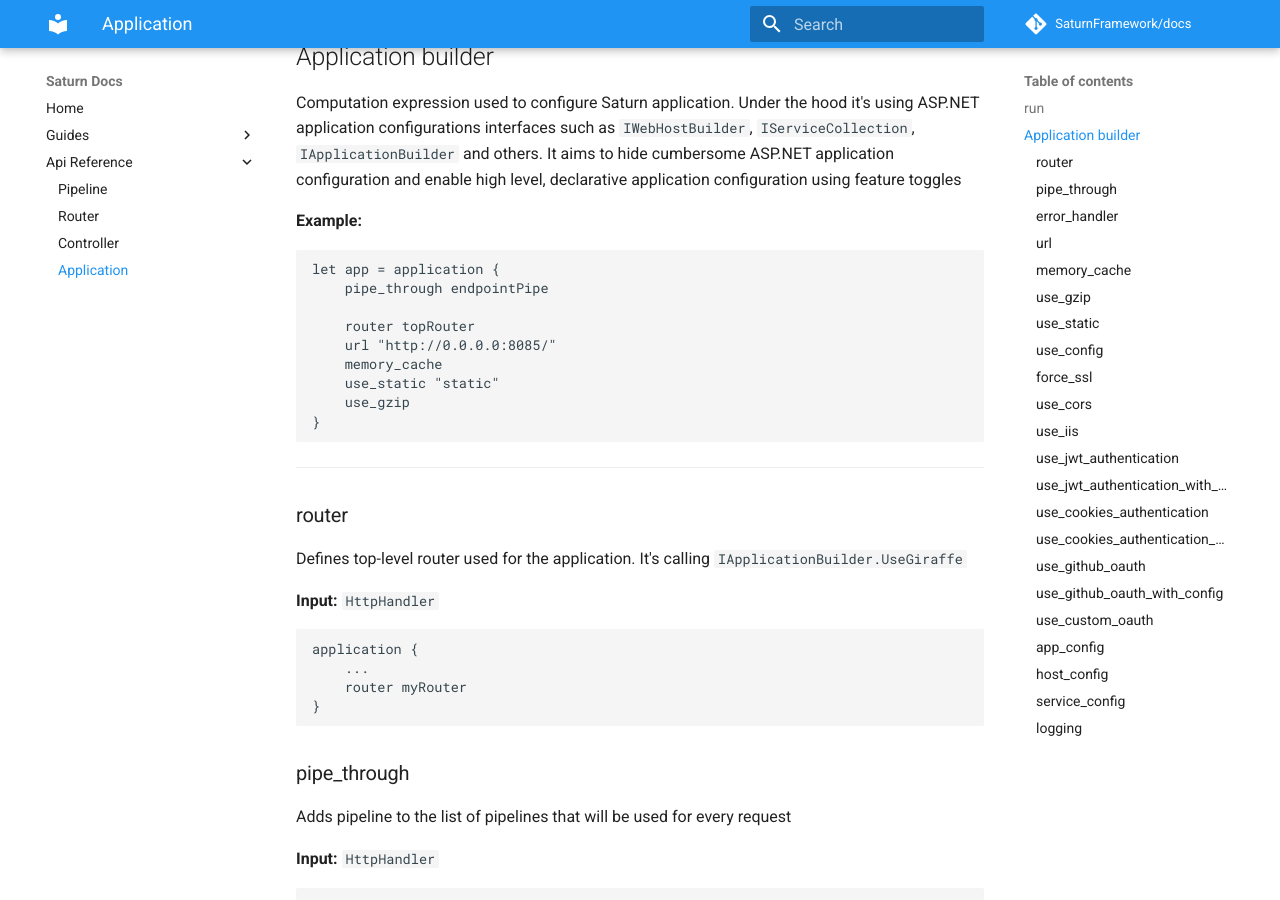
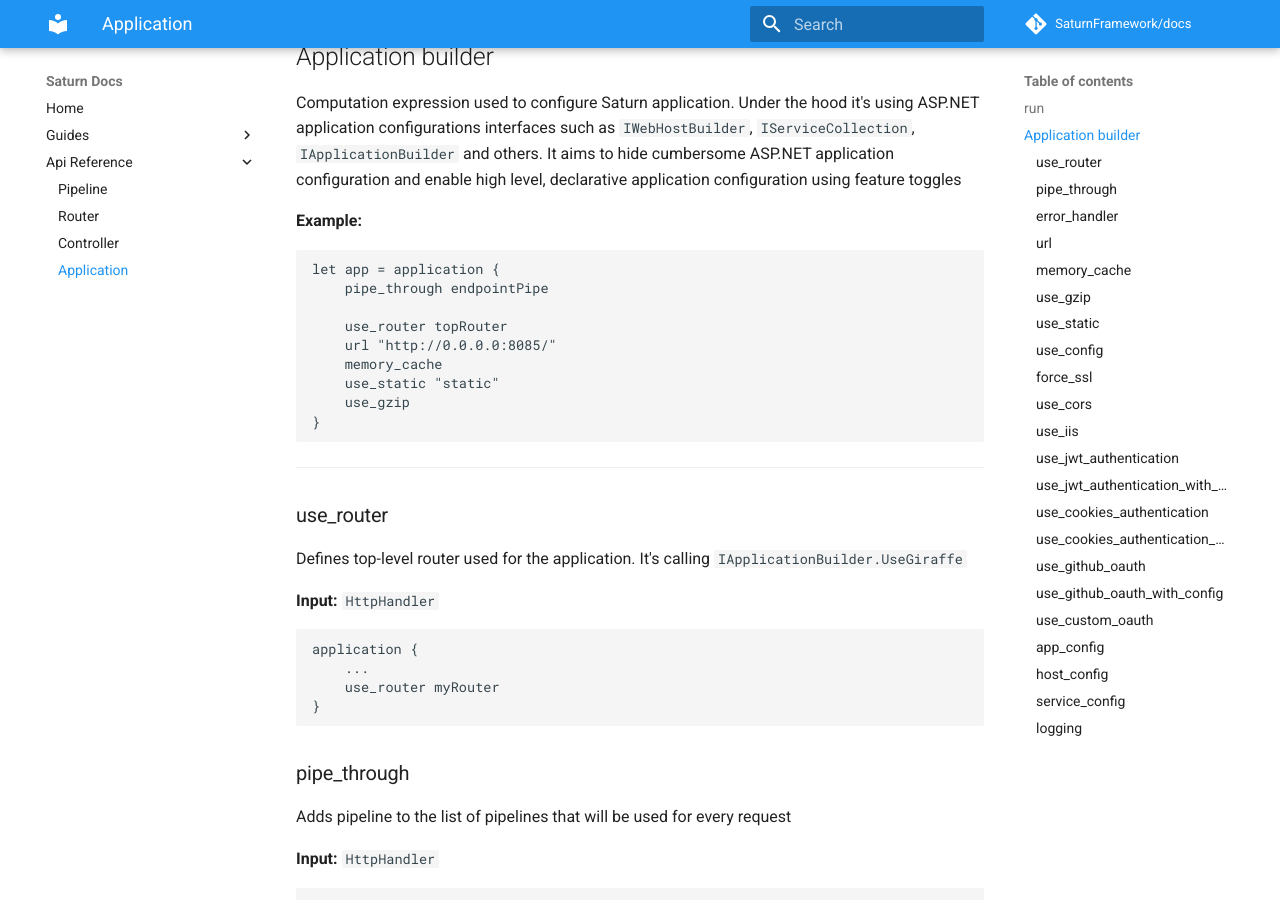
Before and after one commit to tmpreston/docs-2, an MkDocs documentation site: the page built from docs/api/application.md, in a window 1280 px wide and 900 px high, scrolled down 299 px. Built offline with MkDocs 1.6.1 and Material for MkDocs 9.7.7, drawn with Linux system fonts in a browser that asks for light colours; comment, search, counter and statistics services are not loaded; old or Windows-style settings are respelled for this version of MkDocs.

Commit message:
Update router documentation. (#11)
'router' is obsoleted by 'use_router', so chnage docs to match.

````diff
--- a/docs/api/application.md
+++ b/docs/api/application.md
@@ -16,7 +16,7 @@ Computation expression used to configure Saturn application. Under the hood it's
 let app = application {
     pipe_through endpointPipe
 
-    router topRouter
+    use_router topRouter
     url "http://0.0.0.0:8085/"
     memory_cache
     use_static "static"
@@ -26,7 +26,7 @@ let app = application {
 
 ---
 
-### router
+### use_router
 
 Defines top-level router used for the application. It's calling `IApplicationBuilder.UseGiraffe`
 
@@ -35,7 +35,7 @@ Defines top-level router used for the application. It's calling `IApplicationBui
 ```fsharp
 application {
     ...
-    router myRouter
+    use_router myRouter
 }
 ```
 
````
